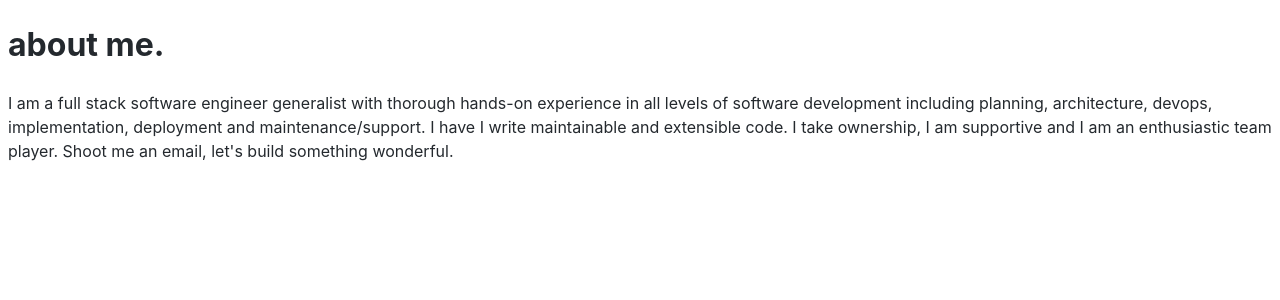
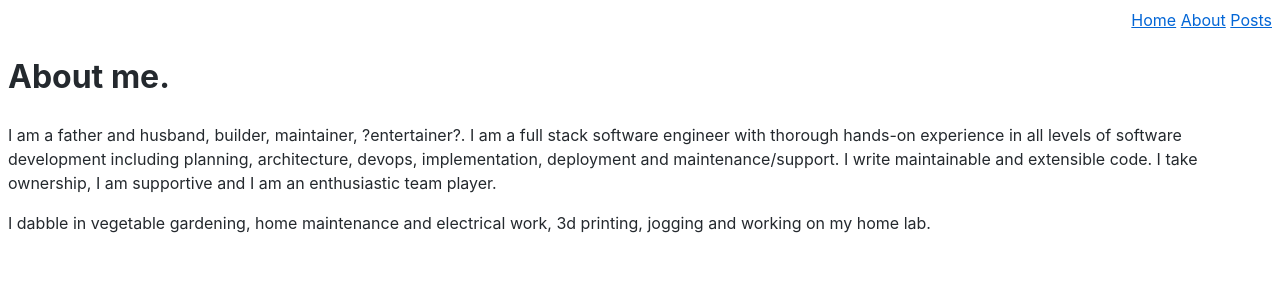
Before and after one commit to stevemanderson/stevemanderson.github.io, a Jekyll site: the page built from about.html, in a window 1280 px wide. Shown: the top 300 px of the page. Built offline with Jekyll 4.4.1, drawn with Linux system fonts in a browser that asks for light colours.

Commit message:
First post

```diff
--- a/_includes/navigation.html
+++ b/_includes/navigation.html
@@ -1,4 +1,5 @@
 <nav id="main-nav">
   <a href="/">Home</a>
   <a href="/about.html">About</a>
+  <a href="/posts.html">Posts</a>
 </nav>
--- a/_layouts/default.html
+++ b/_layouts/default.html
@@ -6,6 +6,7 @@
     <link rel="stylesheet" href="{{ '/assets/css/main.css' | relative_url }}" />
   </head>
   <body>
+    {% include navigation.html %}
     {{ content }}
   </body>
 </html>
--- a/_sass/_navigation.scss
+++ b/_sass/_navigation.scss
@@ -0,0 +1,3 @@
+#main-nav {
+  text-align:right;
+}
--- a/about.html
+++ b/about.html
@@ -2,12 +2,19 @@
 layout: default
 title: About Me
 ---
-<h1>about me.</h1>
+
+<h1>About me.</h1>
 <section>
-  I am a full stack software engineer generalist with thorough hands-on
-  experience in all levels of software development including planning,
-  architecture, devops, implementation, deployment and maintenance/support. I
-  have I write maintainable and extensible code. I take ownership, I am
-  supportive and I am an enthusiastic team player. Shoot me an email, let's
-  build something wonderful.
+  <p>
+    I am a father and husband, builder, maintainer, ?entertainer?. I am a full
+    stack software engineer with thorough hands-on experience in all levels of
+    software development including planning, architecture, devops,
+    implementation, deployment and maintenance/support. I write maintainable and
+    extensible code. I take ownership, I am supportive and I am an enthusiastic
+    team player.
+  </p>
+  <p>
+    I dabble in vegetable gardening, home maintenance and electrical work, 3d
+    printing, jogging and working on my home lab.
+  </p>
 </section>
--- a/docker-compose.yml
+++ b/docker-compose.yml
@@ -2,7 +2,7 @@
 services:
   jekyll:
     image: jekyll/jekyll:4.2.0
-    command: jekyll serve --watch --force_polling --verbose -- livereload
+    command: jekyll serve -wD --force_polling --verbose -- livereload
     ports:
       - 4000:4000
     volumes:
--- a/index.html
+++ b/index.html
@@ -8,7 +8,7 @@
     <img src="./assets/images/profile.png" />
   </div>
   <h1>Steve Anderson</h1>
-  <h2>Full-Stack Software Engineer and Generalist</h2>
+  <h2>Full-Stack Software Engineer</h2>
   <ul>
     <li><a href="https://github.com/stevemanderson">Github</a></li>
     <li><a href="www.linkedin.com/in/steve-anderson-9194321b">LinkedIn</a></li>
```
Also changed, not shown: _posts/2024-06-15-hello-world.md (added, +26 -0 lines), posts.html (added, +12 -0 lines), 2 other files.
